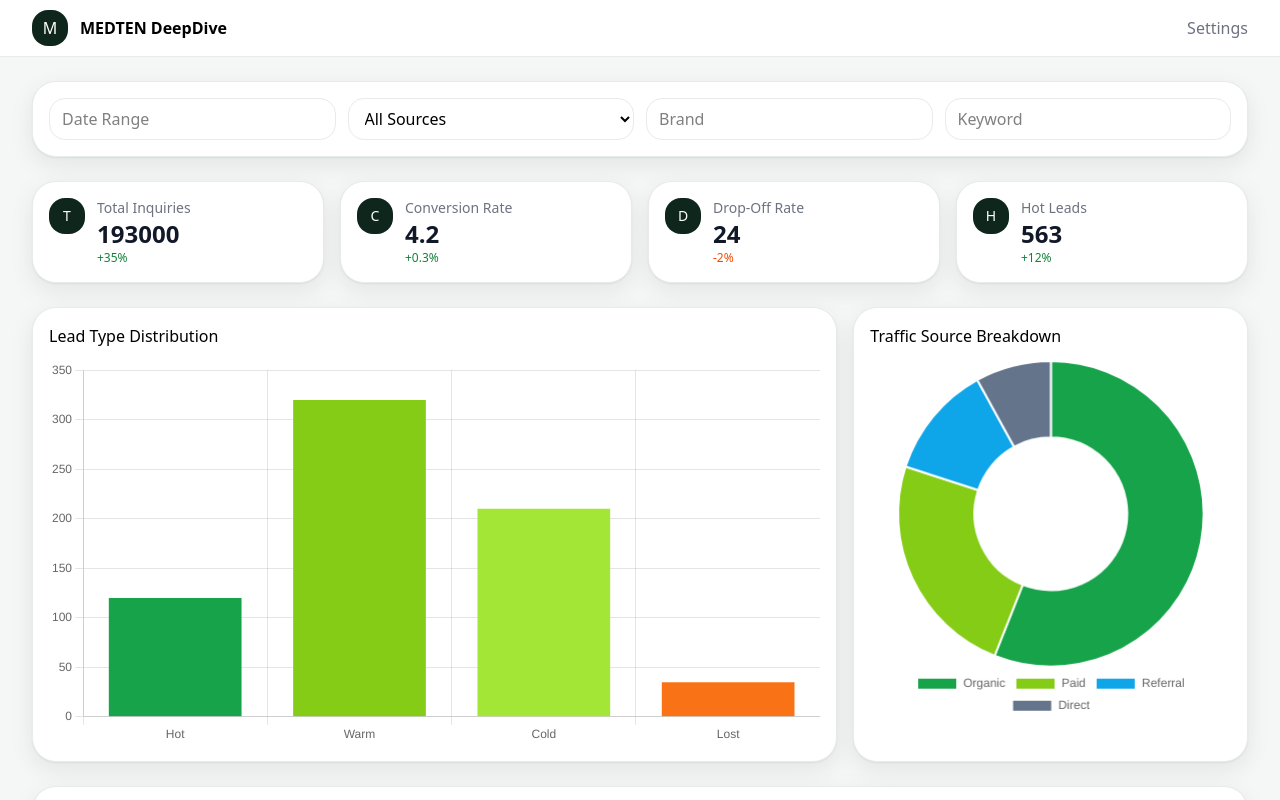
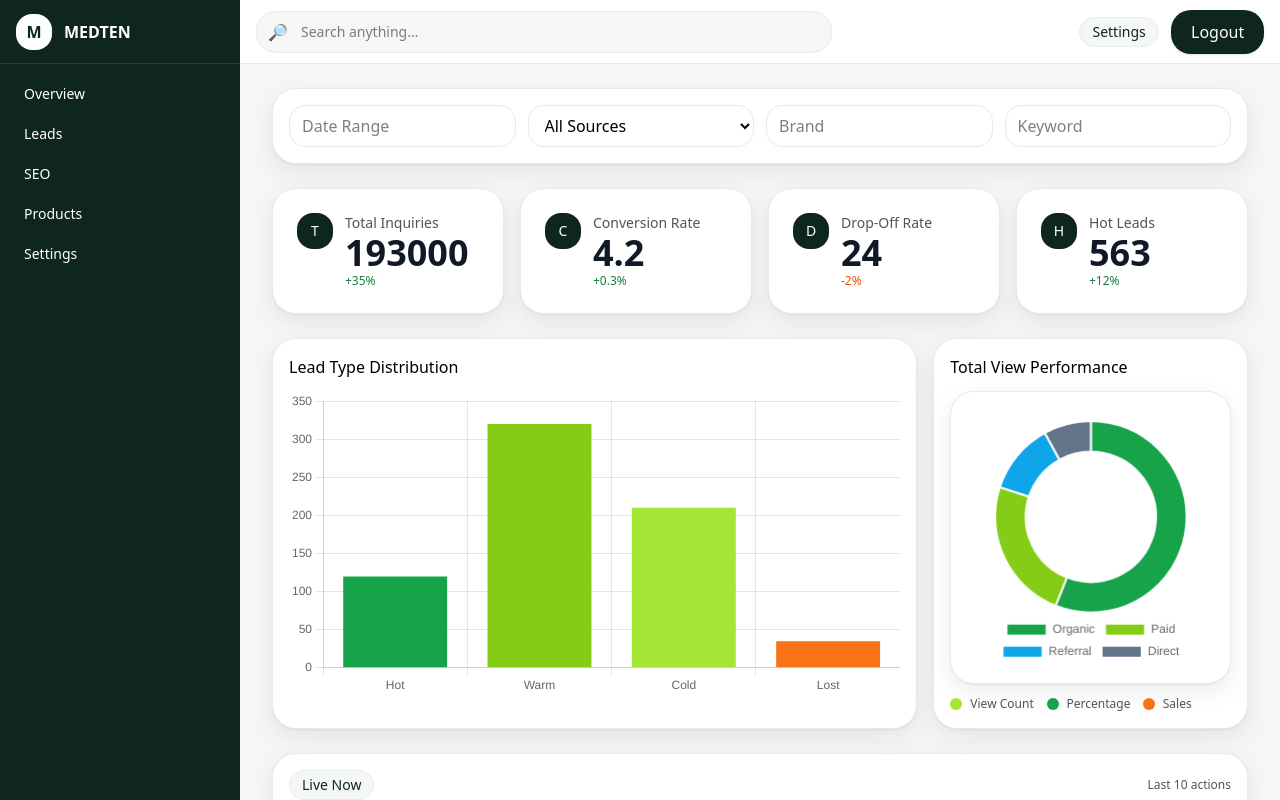
Before and after one commit to andresorjuela/MEDTEN-DeepDive, a Vue app: page /dashboard in a window 1280 px wide. Shown: the top 800 px of the page. Built offline with nearby package versions, Linux system fonts and the light colour scheme; sample sign-in values are in the browser's storage.

Commit message:
add pages

```diff
--- /dev/null
+++ b/src/components/charts/DonutCard.vue
@@ -0,0 +1,23 @@
+<script>
+import DonutChart from './DonutChart.vue'
+export default {
+  name: 'DonutCard',
+  components: { DonutChart },
+  props: { title: String, labels: Array, data: Array, legend: Array },
+}
+</script>
+
+<template>
+  <div class="card p-4">
+    <div class="font-medium mb-3">{{ title }}</div>
+    <DonutChart :labels="labels" :data="data" />
+    <div class="mt-3 grid grid-cols-3 gap-2 text-xs text-muted">
+      <div v-for="(l, i) in legend" :key="i" class="flex items-center gap-2">
+        <span class="size-3 rounded-full" :style="{ background: l.color }"></span>
+        <span>{{ l.label }}</span>
+      </div>
+    </div>
+  </div>
+</template>
+
+<style scoped></style>
--- a/src/components/charts/chart-impl/DonutImpl.vue
+++ b/src/components/charts/chart-impl/DonutImpl.vue
@@ -23,7 +23,7 @@ export default {
             },
           ],
         },
-        options: { responsive: true, plugins: { legend: { position: 'bottom' } } },
+        options: { responsive: true, cutout: '68%', plugins: { legend: { position: 'bottom' } } },
       })
     }
     onMounted(render)
--- /dev/null
+++ b/src/components/layout/AppHeader.vue
@@ -0,0 +1,39 @@
+<script>
+import { useAuthStore } from '../../stores/auth'
+export default {
+  name: 'AppHeader',
+  computed: {
+    auth() {
+      return useAuthStore()
+    },
+  },
+  methods: {
+    onLogout() {
+      this.auth.logout()
+      this.$router.replace('/auth/login')
+    },
+  },
+}
+</script>
+
+<template>
+  <header class="h-16 bg-card border-b border-border sticky top-0 z-10">
+    <div class="max-w-[1280px] mx-auto px-4 h-full flex items-center justify-between">
+      <div class="relative flex-1 max-w-xl">
+        <input
+          class="w-full rounded-xl border border-border pl-11 pr-3 py-2.5 bg-surface text-sm"
+          placeholder="Search anything…"
+        />
+        <span class="absolute inset-y-0 left-3 grid place-items-center text-muted text-base"
+          >🔎</span
+        >
+      </div>
+      <div class="flex items-center gap-3">
+        <RouterLink to="/settings" class="chip">Settings</RouterLink>
+        <button class="btn-primary px-3 py-1" @click="onLogout">Logout</button>
+      </div>
+    </div>
+  </header>
+</template>
+
+<style scoped></style>
--- a/src/components/layout/AppShell.vue
+++ b/src/components/layout/AppShell.vue
@@ -1,24 +1,22 @@
+
+
 <script>
-export default {
-  name: 'AppShell',
-}
+import AppSidebar from './AppSidebar.vue'
+import AppHeader from './AppHeader.vue'
+export default { name: 'AppShell', components: { AppSidebar, AppHeader } }
 </script>
 
 <template>
   <div class="min-h-screen dashboard-surface">
-    <header class="bg-card border-b border-border sticky top-0 z-10">
-      <div class="max-w-7xl mx-auto px-4 sm:px-6 lg:px-8 h-14 flex items-center justify-between">
-        <div class="flex items-center gap-3">
-          <div class="w-9 h-9 rounded-lg bg-forest-900 text-white grid place-items-center">M</div>
-          <div class="font-semibold">MEDTEN DeepDive</div>
-        </div>
-        <router-link to="/settings" class="text-muted hover:text-forest-900">Settings</router-link>
+    <div class="flex">
+      <AppSidebar />
+      <div class="flex-1 min-w-0">
+        <AppHeader />
+        <main class="max-w-[1280px] mx-auto px-4 md:px-6 lg:px-8 py-6 space-y-6 md:space-y-8">
+          <router-view />
+        </main>
       </div>
-    </header>
-
-    <main class="max-w-7xl mx-auto px-4 sm:px-6 lg:px-8 py-6">
-      <router-view />
-    </main>
+    </div>
   </div>
 </template>
 
--- /dev/null
+++ b/src/components/layout/AppSidebar.vue
@@ -0,0 +1,43 @@
+<script>
+export default { name: 'AppSidebar' }
+</script>
+
+<template>
+  <aside
+    class="hidden lg:flex lg:w-[240px] lg:flex-col bg-forest-900 text-white min-h-screen sticky top-0"
+  >
+    <div class="h-16 px-4 flex items-center gap-3 border-b border-white/10">
+      <div class="w-9 h-9 rounded-lg bg-white text-forest-900 grid place-items-center font-bold">
+        M
+      </div>
+      <div class="font-semibold">MEDTEN</div>
+    </div>
+    <nav class="p-3 space-y-1 text-sm">
+      <RouterLink
+        to="/dashboard"
+        class="flex items-center gap-3 px-3 py-2 rounded-lg hover:bg-white/10"
+        >Overview</RouterLink
+      >
+      <RouterLink to="/leads" class="flex items-center gap-3 px-3 py-2 rounded-lg hover:bg-white/10"
+        >Leads</RouterLink
+      >
+      <RouterLink
+        to="/insights/seo"
+        class="flex items-center gap-3 px-3 py-2 rounded-lg hover:bg-white/10"
+        >SEO</RouterLink
+      >
+      <RouterLink
+        to="/insights/products"
+        class="flex items-center gap-3 px-3 py-2 rounded-lg hover:bg-white/10"
+        >Products</RouterLink
+      >
+      <RouterLink
+        to="/settings"
+        class="flex items-center gap-3 px-3 py-2 rounded-lg hover:bg-white/10"
+        >Settings</RouterLink
+      >
+    </nav>
+  </aside>
+</template>
+
+<style scoped></style>
--- a/src/components/ui/BaseKpi.vue
+++ b/src/components/ui/BaseKpi.vue
@@ -19,13 +19,15 @@ export default {
 </script>
 
 <template>
-  <div class="card p-4 flex items-start gap-3 hover:shadow-[var(--shadow-elevated)] transition">
+  <div
+    class="card p-5 md:p-6 flex items-start gap-3 hover:shadow-[var(--shadow-elevated)] transition"
+  >
     <div class="w-9 h-9 rounded-lg bg-forest-900 text-white grid place-items-center text-sm">
       {{ icon }}
     </div>
     <div class="flex-1 min-w-0">
       <div class="text-sm text-muted">{{ title }}</div>
-      <div class="text-2xl font-semibold text-heading truncate">{{ value }}</div>
+      <div class="text-3xl md:text-4xl font-semibold text-heading truncate">{{ value }}</div>
       <div :class="['text-xs font-medium', deltaColor]">{{ deltaPrefix }}{{ delta }}%</div>
     </div>
   </div>
--- a/src/pages/dashboard/DashboardPage.vue
+++ b/src/pages/dashboard/DashboardPage.vue
@@ -4,11 +4,12 @@ import BaseKpi from '../../components/ui/BaseKpi.vue'
 import BaseTable from '../../components/ui/BaseTable.vue'
 import BarChart from '../../components/charts/BarChart.vue'
 import DonutChart from '../../components/charts/DonutChart.vue'
+import DonutCard from '../../components/charts/DonutCard.vue'
 import { dashboardApi } from '../../services/dashboardApi'
 
 export default {
   name: 'DashboardPage',
-  components: { ReachMapCard, BaseKpi, BaseTable, BarChart, DonutChart },
+  components: { ReachMapCard, BaseKpi, BaseTable, BarChart, DonutChart, DonutCard },
   data() {
     return {
       kpis: [],
@@ -38,10 +39,21 @@ export default {
     dashboardApi.getPerfIssues().then((d) => (this.perfIssues = d.rows))
   },
   methods: {
+    onFiltersChanged: (() => {
+      let id
+      return function () {
+        clearTimeout(id)
+        id = setTimeout(() => this.fetchRecent(1), 300)
+      }
+    })(),
     async fetchRecent(page = 1) {
       this.loadingRecent = true
       try {
-        const res = await dashboardApi.getRecentLeads({ page, limit: this.recent.limit })
+        const res = await dashboardApi.getRecentLeads({
+          page,
+          limit: this.recent.limit,
+          ...this.filters,
+        })
         this.recent = { ...res, page, limit: this.recent.limit }
       } finally {
         this.loadingRecent = false
@@ -58,9 +70,14 @@ export default {
       <input
         placeholder="Date Range"
         v-model="filters.dateRange"
+        @input="onFiltersChanged"
         class="rounded-lg border border-border px-3 py-2"
       />
-      <select v-model="filters.source" class="rounded-lg border border-border px-3 py-2">
+      <select
+        v-model="filters.source"
+        @change="onFiltersChanged"
+        class="rounded-lg border border-border px-3 py-2"
+      >
         <option value="">All Sources</option>
         <option>Organic</option>
         <option>Paid</option>
@@ -70,11 +87,13 @@ export default {
       <input
         placeholder="Brand"
         v-model="filters.brand"
+        @input="onFiltersChanged"
         class="rounded-lg border border-border px-3 py-2"
       />
       <input
         placeholder="Keyword"
         v-model="filters.keyword"
+        @input="onFiltersChanged"
         class="rounded-lg border border-border px-3 py-2"
       />
     </div>
@@ -98,7 +117,16 @@ export default {
         :labels="leadType.labels"
         :data="leadType.data"
       />
-      <DonutChart title="Traffic Source Breakdown" :labels="traffic.labels" :data="traffic.data" />
+      <DonutCard
+        title="Total View Performance"
+        :labels="traffic.labels"
+        :data="traffic.data"
+        :legend="[
+          { label: 'View Count', color: '#a3e635' },
+          { label: 'Percentage', color: '#16a34a' },
+          { label: 'Sales', color: '#f97316' },
+        ]"
+      />
     </div>
 
     <!-- Live Feed -->
--- /dev/null
+++ b/src/pages/leads/SessionPage.vue
@@ -0,0 +1,44 @@
+<script>
+export default {
+  name: 'SessionPage',
+  props: { id: String },
+  data() {
+    return {
+      actions: [
+        { t: '12:31', a: 'Viewed product Alpha Monitor' },
+        { t: '12:33', a: 'Opened PDF brochure' },
+        { t: '12:36', a: 'Reached Inquiry Form' },
+      ],
+    }
+  },
+  methods: {
+    openInPostHog() {
+      // Placeholder for deep-linking to a PostHog session
+      window.open(`https://app.posthog.com/project/medten/session/${this.id}`, '_blank')
+    },
+  },
+}
+</script>
+
+<template>
+  <div class="space-y-4">
+    <div class="flex items-center justify-between">
+      <h1 class="text-2xl font-semibold text-heading">Session {{ id }}</h1>
+      <button class="btn-primary px-3 py-1" @click="openInPostHog">Open in PostHog</button>
+    </div>
+    <div class="card p-4">
+      <div class="font-medium mb-3">Timeline</div>
+      <ul class="space-y-2 text-sm">
+        <li v-for="(e, i) in actions" :key="i" class="flex items-center gap-3">
+          <span class="size-2 rounded-full bg-chart-percentage"></span>
+          <div>
+            <span class="text-muted mr-2">{{ e.t }}</span
+            >{{ e.a }}
+          </div>
+        </li>
+      </ul>
+    </div>
+  </div>
+</template>
+
+<style scoped></style>
--- a/src/router/index.js
+++ b/src/router/index.js
@@ -5,6 +5,7 @@ const LoginPage = () => import('../pages/auth/LoginPage.vue')
 const DashboardPage = () => import('../pages/dashboard/DashboardPage.vue')
 const LeadsPage = () => import('../pages/leads/LeadsPage.vue')
 const LeadDetailPage = () => import('../pages/leads/LeadDetailPage.vue')
+const SessionPage = () => import('../pages/leads/SessionPage.vue')
 const SeoInsightsPage = () => import('../pages/insights/SeoInsightsPage.vue')
 const ProductInsightsPage = () => import('../pages/insights/ProductInsightsPage.vue')
 const SettingsPage = () => import('../pages/settings/SettingsPage.vue')
@@ -30,6 +31,7 @@ const router = createRouter({
         { path: 'dashboard', name: 'dashboard', component: DashboardPage },
         { path: 'leads', name: 'leads', component: LeadsPage },
         { path: 'leads/:id', name: 'lead-detail', component: LeadDetailPage, props: true },
+        { path: 'sessions/:id', name: 'session', component: SessionPage, props: true },
         { path: 'insights/seo', name: 'seo-insights', component: SeoInsightsPage },
         { path: 'insights/products', name: 'product-insights', component: ProductInsightsPage },
         { path: 'settings', name: 'settings', component: SettingsPage },
--- a/src/style.css
+++ b/src/style.css
@@ -12,7 +12,7 @@
   --color-card: #ffffff; /* white cards */
   --color-border: #e7ebea; /* subtle card borders */
   --color-heading: #111827; /* slate-900 */
-  --color-muted: #6b7280; /* slate-500 */
+  --color-muted: #52525b; /* slate-600 for stronger contrast */
 
   /* Accents (lime/green + warnings) */
   --color-lime-300: #bef264;
```
